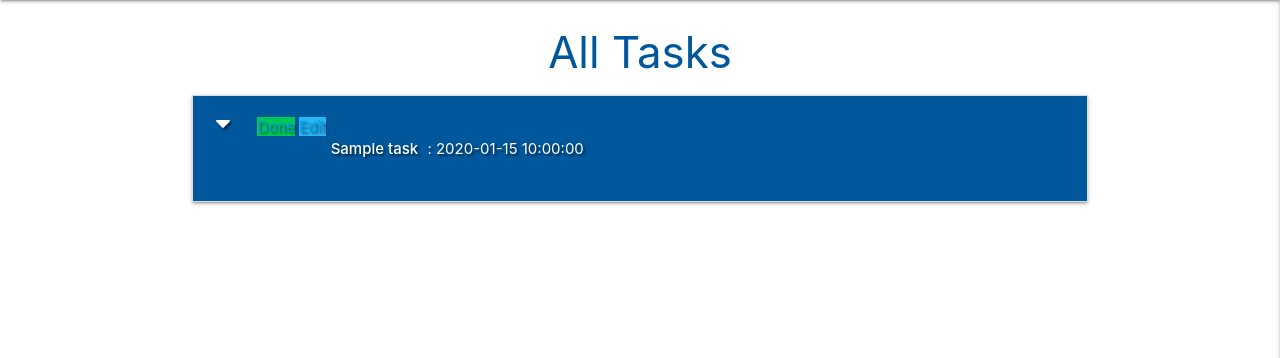
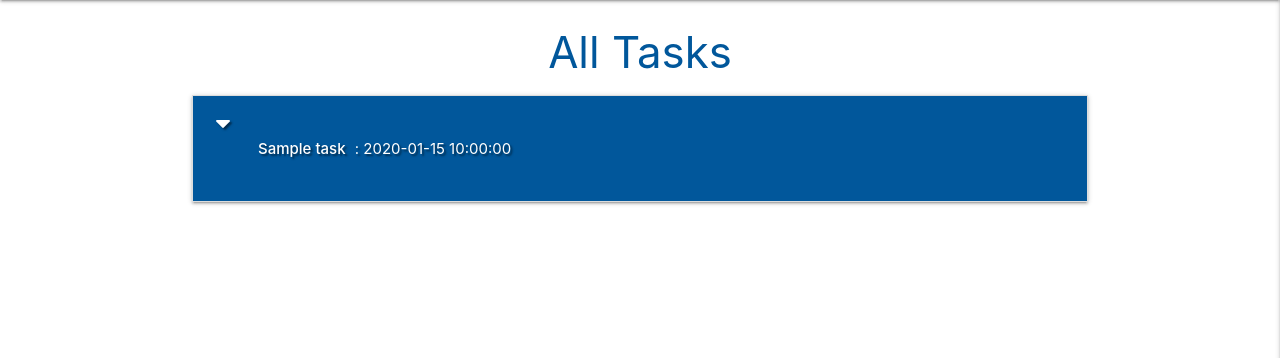
Before and after one commit to TaraRhoseyn/mini-task-manager, a Flask app: page / in a window 1280 px wide. Shown: the part 64-422 px from the top of the page. Run offline with Flask 2, Linux system fonts and the light colour scheme; a database or web service that is not in the repository returns one stand-in record (values such as "Sample title"); some libraries are stand-ins or nearby versions.

Commit message:
Add ability to only edit tasks if created by session user

```diff
--- a/app.py
+++ b/app.py
@@ -126,8 +126,28 @@ def add_task():
 def edit_task(task_id):
     # using bson.objectid (imported at top of file)
     # below is very similar function to the .get() method
-    task = mongo.db.tasks.find_one({"_id": ObjectId(task_id)})
-    return render_template("edit_task.html", task=task)
+    if request.method == "POST":
+        # checkboxs like 'is_urgent' need a ternary operator
+        # to make a truthy statement:
+        is_urgent = "on" if request.form.get("is_urgent") else "off"
+        submit_tasks = {
+            # key = 'name'
+            # in HTML form element, value is the 'get' method (retrieved from user)
+            # to store an array (like multiselect form element = .getlist()
+            "task_name": request.form.get("task_name"),
+            "task_description": request.form.get("task_description"),
+            "is_urgent": is_urgent,
+            "due_name": request.form.get("due_date"),
+            "created_by": session["user"]
+        }
+        # search for task in database coming from root
+        # will then update that task with submit_task dictionary
+        # which contains form elements data
+        mongo.db.tasks.update({"_id": ObjectId(task_id)}, submit_tasks)
+        flash("Task successfully updated")
+
+        task = mongo.db.tasks.find_one({"_id": ObjectId(task_id)})
+        return render_template("edit_task.html", task=task)
 
 
 if __name__ == "__main__":
--- a/templates/tasks.html
+++ b/templates/tasks.html
@@ -12,8 +12,11 @@
                 <div class="col s3">
                     <i class="fas fa-caret-down"></i>
                     <!-- below has to be a href to trigger py function -->
-                    <a href="" class="bttn-small green accent-4">Done</a>
-                    <a href="{{ url_for('edit_task', task_id=task._id) }}" class="bttn-small light-blue lighten-1">Edit</a>
+                    <!-- if statement below always only the user who created task to edit it -->
+                    {% if session.user|lower == task.created_by|lower %}
+                        <a href="" class="btn-small green accent-4">Done</a>
+                        <a href="{{ url_for('edit_task', task_id=task._id) }}" class="btn-small light-blue lighten-1">Edit</a>
+                    {% endif %}
                 </div>
                 <div class="col s9">
                     <strong>{{ task.task_name }}</strong> : {{ task.due_date }}
```
